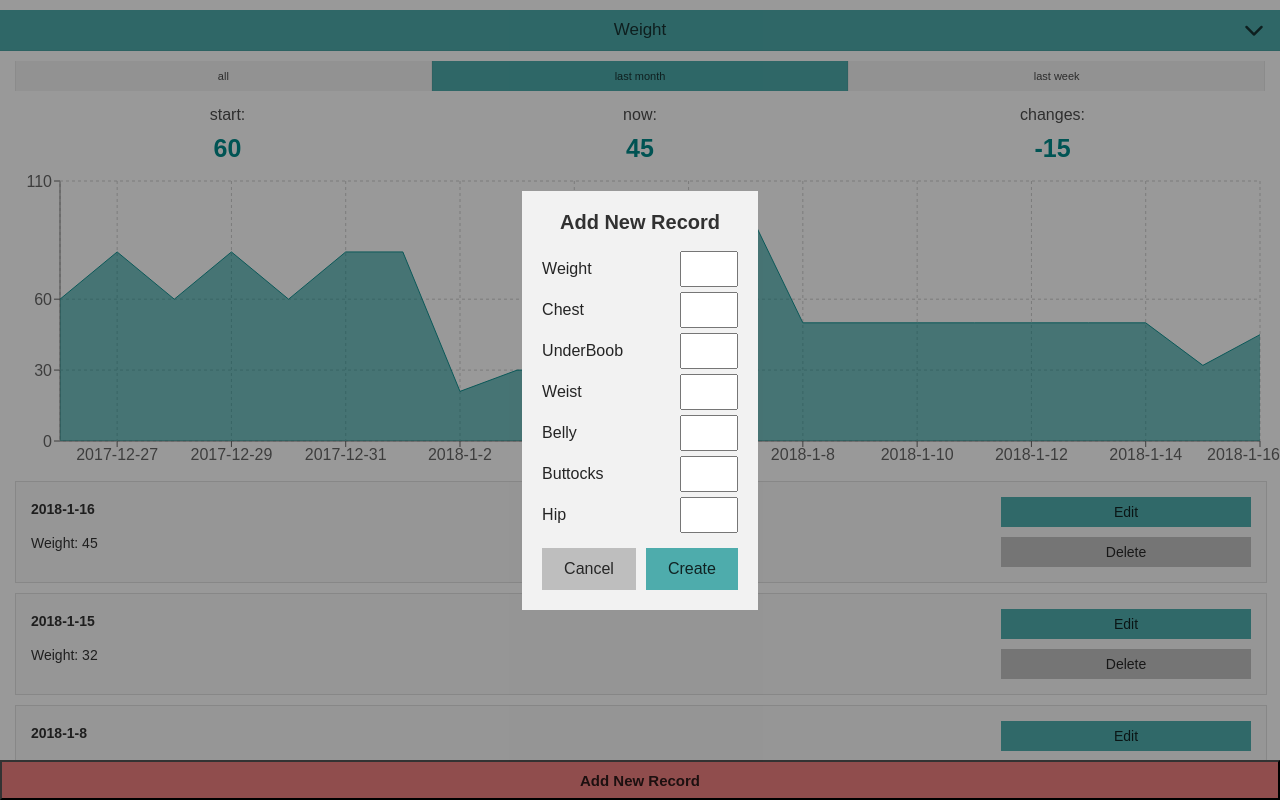
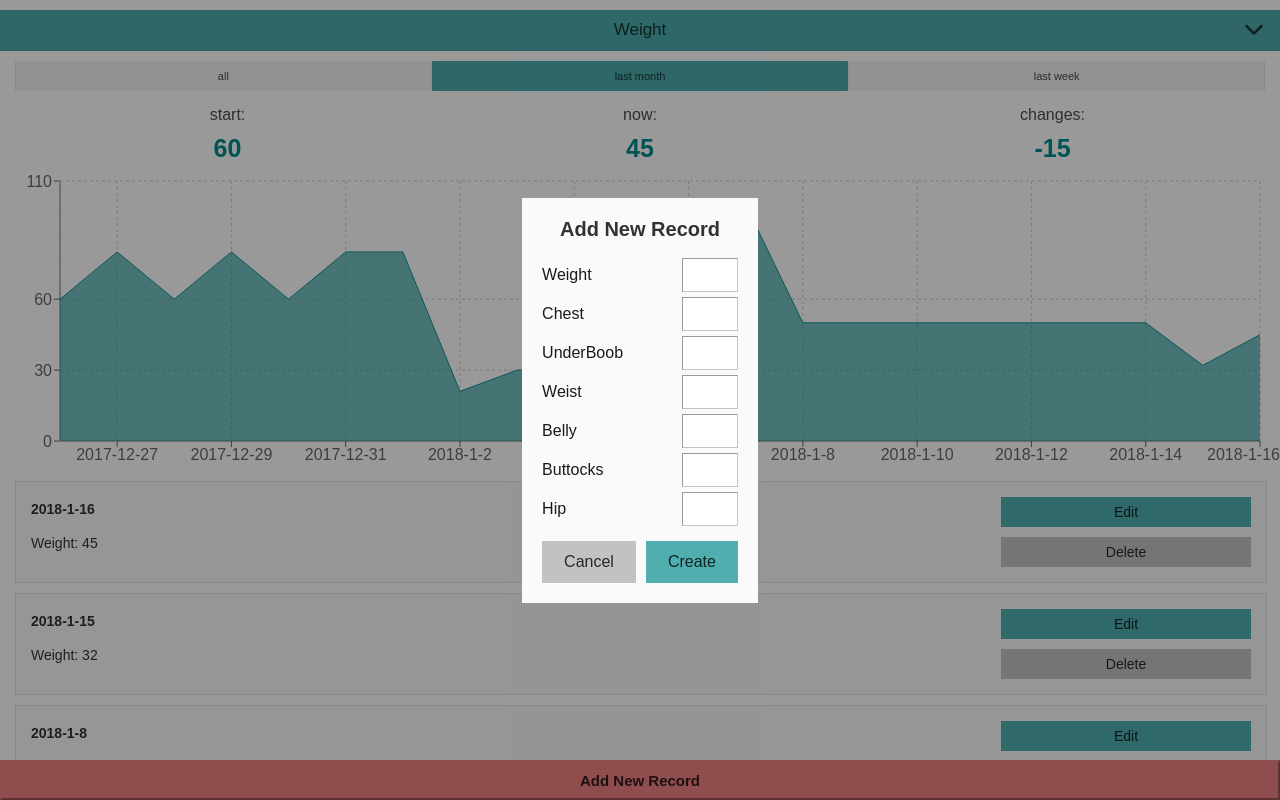
Before and after one commit to lsapozh/react-measurements, a React (Create React App) app: page / in a window 1280 px wide. Both pictures are taken after a click on the button "Add New Record". Shown: the top 800 px of the page. Built offline with nearby package versions, Linux system fonts and the light colour scheme.

Commit message:
refactor "update" button and "add new record" button

```diff
--- a/src/App.js
+++ b/src/App.js
@@ -3,9 +3,9 @@ import './App.css';
 import styled from 'styled-components';
 import {MEASUREMENT_TYPES} from 'constants/types';
 import {MEASUREMENT_PERIODS} from 'constants/periods';
-import NewRecordModal from 'components/NewRecordModal';
+import NewRecordModal from 'components/Modals/NewRecordModal';
 import MeasurementChart from 'components/MeasurementChart';
-import EditRecordModal from "./components/EditRecordModal";
+import EditRecordModal from "./components/Modals/EditRecordModal";
 import seedRecords from "./constants/seedRecords";
 
 const AddNewRecord = styled.button`
@@ -17,6 +17,7 @@ const AddNewRecord = styled.button`
   font-size: 15px;
   font-weight: 600;
   color: rgba(0, 0, 0, 0.8);
+  border-color: lightcoral;
 `;
 
 const RecordsDiv = styled.div`
@@ -142,7 +143,7 @@ const TimeDiv = styled.div`
 `;
 
 const ShowMeasurementsIcon = styled.button`
-    top: 18px;
+    top: 17px;
     right: 10px;
     font-size: 20px;
     position: absolute;
@@ -152,9 +153,6 @@ const ShowMeasurementsIcon = styled.button`
     color: rgba(0, 0, 0, 0.7);
 
 `;
-
-
-
 
 class App extends Component {
     state = {
--- a/src/components/EditRecordModal.js
+++ b/src/components/Modals/EditRecordModal.js
@@ -1,60 +1,6 @@
 import React, { Component } from 'react';
-import styled from 'styled-components';
 import { MEASUREMENT_TYPES } from 'constants/types';
-
-const ModalBackdrop = styled.div`
-  z-index: 1000;
-  position: fixed;
-  bottom: 0;
-  right: 0;
-  top: 0;
-  left: 0;
-  background-color: rgba(0, 0, 0, 0.1);
-  display: flex;
-  align-items: center;
-  justify-content: center;
-`;
-
-const ModalBody = styled.div`
-  background-color: #efefef;
-  padding: 20px;
-`;
-
-const ModalActions = styled.div`
-  margin-top: 10px;
-  padding-top: 10px;
-  border-top: 1px solid black;
-  display: flex;
-  justify-content: flex-end;
-  button {
-    margin-left: 10px;
-  }
-`;
-
-const Button = styled.button`
-  font-size: 14px;
-  // border: 1px solid black;
-  padding: 10px 20px;
-  // border-radius: 5px;
-`;
-
-const CancelButton = styled(Button)`
-  background-color: rgba(139, 139, 139, 0.5);
-  // border-color: rgba(0, 0, 0, 0.5);
-`;
-
-const EditButton = styled(Button)`
-  background-color: rgba(0, 139, 139, 1);
-  // color: white;
-`;
-
-const TypesDiv = styled.div`
-  font-size: 14px;
-`;
-
-const TypeDiv = styled.div`
-   margin-bottom: 5px;
-`;
+import {ModalBackdrop, ModalBody, ModalActions, CancelButton, SubmitButton, TypesDiv, TypeDiv, Title} from 'components/Modals/components/components';
 
 export default class NewRecordModal extends Component {
 
@@ -89,26 +35,25 @@ export default class NewRecordModal extends Component {
             <ModalBackdrop>
                 <ModalBody>
                     <form onSubmit={this.submitForm}>
-                        <h1>Edit Record</h1>
+                        <Title>Edit Record</Title>
                         <TypesDiv>
                             {MEASUREMENT_TYPES.map((type, index) => {
                                 return (
                                     <TypeDiv key={index}>
                                         <label>
                                             {type.name}
-                                            <br />
-                                            <input
-                                                type="number" name={type.value} value={this.state.value[type.value] || ''}
-                                                onChange={this.createOnChange(type.value)}
-                                            />
                                         </label>
+                                        <input
+                                            type="number" name={type.value} value={this.state.value[type.value] || ''}
+                                            onChange={this.createOnChange(type.value)}
+                                        />
                                     </TypeDiv>
                                 );
                             })}
                         </TypesDiv>
                         <ModalActions>
                             <CancelButton onClick={this.props.onClose}>Cancel</CancelButton>
-                            <EditButton>Update</EditButton>
+                            <SubmitButton>Update</SubmitButton>
                         </ModalActions>
                     </form>
                 </ModalBody>
--- a/src/components/NewRecordModal.js
+++ b/src/components/Modals/NewRecordModal.js
@@ -1,80 +1,7 @@
 import React, { Component } from 'react';
-import styled from 'styled-components';
 import { MEASUREMENT_TYPES } from 'constants/types';
+import {ModalBackdrop, ModalBody, ModalActions, CancelButton, SubmitButton, TypesDiv, TypeDiv, Title} from 'components/Modals/components/components';
 
-const ModalBackdrop = styled.div`
-  z-index: 1000;
-  position: fixed;
-  bottom: 0;
-  right: 0;
-  top: 0;
-  left: 0;
-  background-color: rgba(0, 0, 0, 0.4);
-  display: flex;
-  align-items: center;
-  justify-content: center;
-`;
-
-const ModalBody = styled.div`
-  background-color: #f2f2f2;
-  padding: 20px;
-  color: rgba(0, 0, 0, 0.85);
-`;
-
-const ModalActions = styled.div`
-  margin-top: 10px;
-  display: flex;
-  justify-content: space-between;
-  button {
-
-  }
-`;
-
-const Button = styled.button`
-  font-size: 16px;
-  padding: 10px 20px;
-`;
-
-const CancelButton = styled(Button)`
-  margin-right: 10px;
-  background-color: rgba(139, 139, 139, 0.5);
-  color: rgba(0, 0, 0, 0.8);
-  border-color: rgba(139, 139, 139, 0);
-`;
-
-const CreateButton = styled(Button)`
-  background-color: #008b8bad;
-  color: rgba(0, 0, 0, 0.8);
-  border-color: #008b8b00;
-`;
-
-const TypesDiv = styled.div`
-  font-size: 16px;
-  display: flex;
-  flex-direction: column;
-`;
-
-const TypeDiv = styled.div`
-   margin-bottom: 5px;
-   display: flex;
-   justify-content: space-between;
-   align-items: center;
-   input {
-      height: 30px;
-      width: 50px;
-      font-size: 16px;
-      text-align: right;
-   }
-`;
-
-const Title = styled.div`
-    font-size: 20px;
-    font-weight: 600;
-    margin-bottom: 17px;
-    display: flex;
-    justify-content: center;
-    color: rgba(0, 0, 0, 0.8);
-`;
 
 export default class NewRecordModal extends Component {
   emptyValues = MEASUREMENT_TYPES.reduce((acc, type) => {
@@ -126,7 +53,7 @@ export default class NewRecordModal extends Component {
             </TypesDiv>
             <ModalActions>
               <CancelButton onClick={this.props.onClose}>Cancel</CancelButton>
-              <CreateButton>Create</CreateButton>
+              <SubmitButton>Create</SubmitButton>
             </ModalActions>
           </form>
         </ModalBody>
--- /dev/null
+++ b/src/components/Modals/components/components.js
@@ -0,0 +1,75 @@
+import React, { Component } from 'react';
+import styled from 'styled-components';
+
+export const ModalBackdrop = styled.div`
+  z-index: 1000;
+  position: fixed;
+  bottom: 0;
+  right: 0;
+  top: 0;
+  left: 0;
+  background-color: rgba(0, 0, 0, 0.4);
+  display: flex;
+  align-items: center;
+  justify-content: center;
+`;
+
+export const ModalBody = styled.div`
+  background-color: #fafafa;
+  padding: 20px;
+  color: rgba(0, 0, 0, 0.9);
+`;
+
+export const ModalActions = styled.div`
+  margin-top: 10px;
+  display: flex;
+  justify-content: space-between;
+`;
+
+const Button = styled.button`
+  font-size: 16px;
+  padding: 10px 20px;
+`;
+
+export const CancelButton = styled(Button)`
+  margin-right: 10px;
+  background-color: rgba(139, 139, 139, 0.5);
+  color: rgba(0, 0, 0, 0.8);
+  border-color: rgba(139, 139, 139, 0);
+`;
+
+export const SubmitButton = styled(Button)`
+  background-color: #008b8bad;
+  color: rgba(0, 0, 0, 0.8);
+  border-color: #008b8b00;
+`;
+
+export const TypesDiv = styled.div`
+  font-size: 16px;
+  display: flex;
+  flex-direction: column;
+`;
+
+export const TypeDiv = styled.div`
+   margin-bottom: 5px;
+   display: flex;
+   justify-content: space-between;
+   align-items: center;
+   input {
+      height: 30px;
+      width: 50px;
+      font-size: 16px;
+      text-align: right;
+      border-color: rgba(139, 139, 139, 0.5);
+      border-width: 1px;
+   }
+`;
+
+export const Title = styled.div`
+    font-size: 20px;
+    font-weight: 600;
+    margin-bottom: 17px;
+    display: flex;
+    justify-content: center;
+    color: rgba(0, 0, 0, 0.8);
+`;
```
